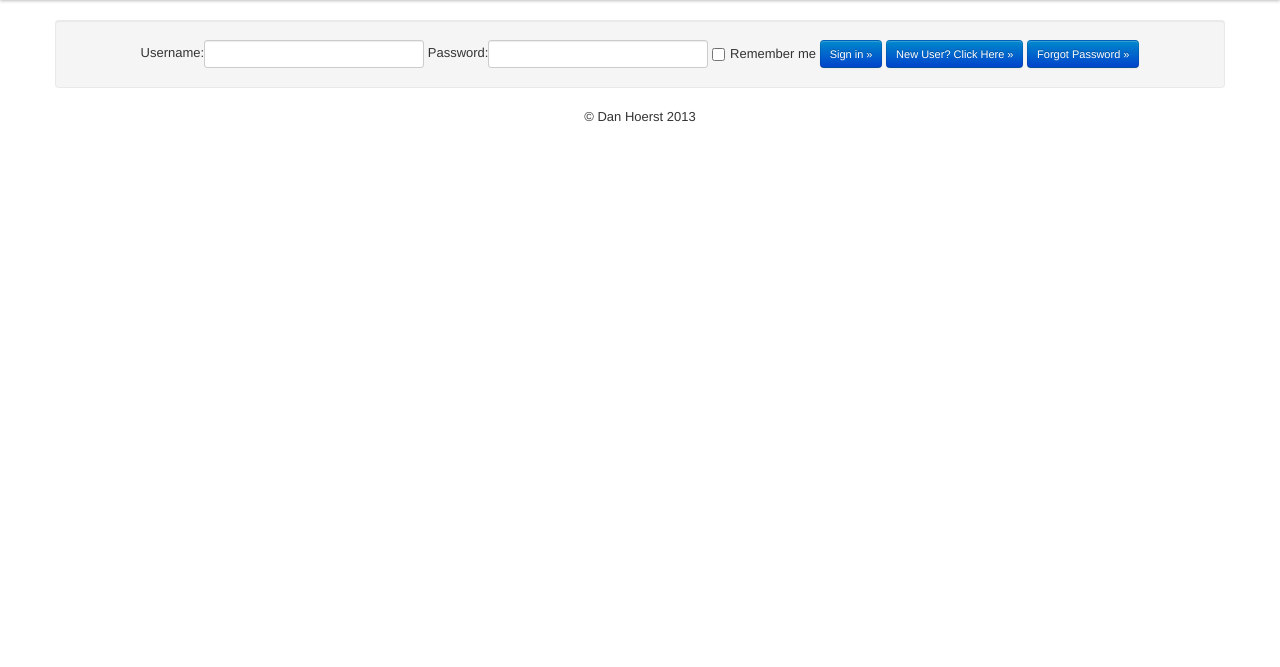
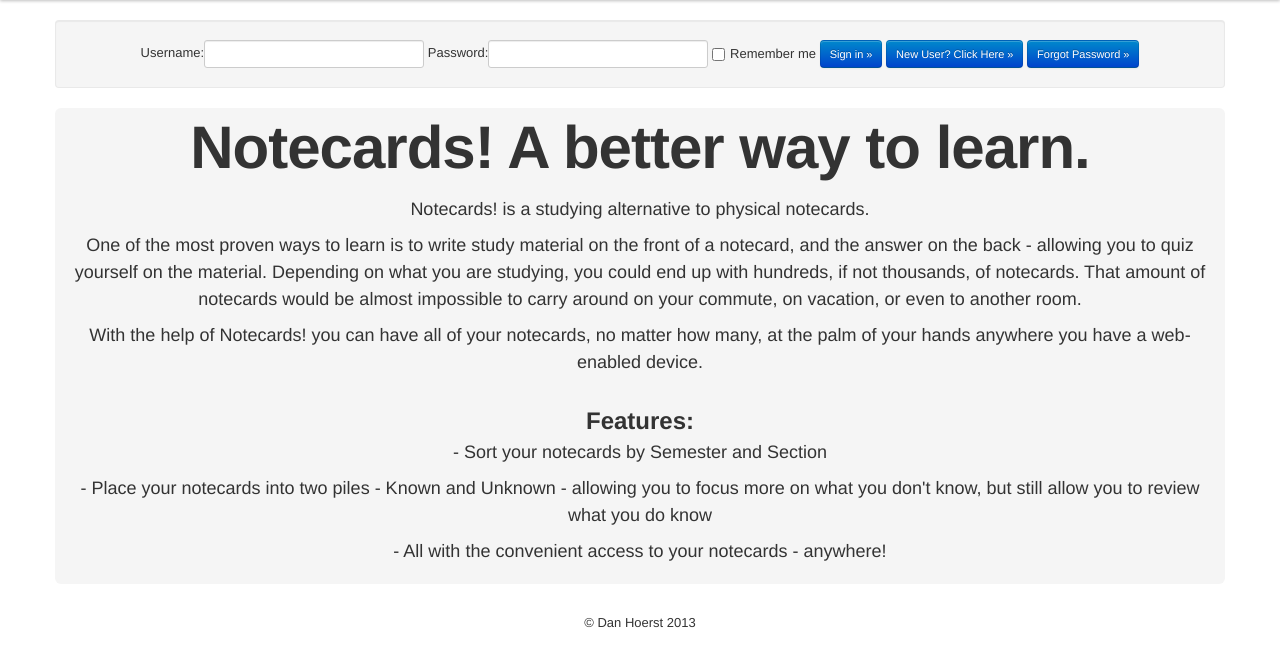
Before and after one commit to DanHoerst/notecard, a Django app: page /auth/login/ in a window 1280 px wide. Shown: the part 40-707 px from the top of the page. Run offline with Django 3.2, Linux system fonts and the light colour scheme; parts of the project's set-up code (start-up, migrations or seed data) failed here and were passed over; some libraries are stand-ins or nearby versions.

Commit message:
about added to login page

```diff
--- a/notecard/templates/base.html
+++ b/notecard/templates/base.html
@@ -56,7 +56,7 @@
     </div>
 </div>
 
-<div class="container">
+<div class="container" id="main">
     {% block content %}
     {% endblock %}
 </div> <!-- /container -->
--- a/notecard/templates/registration/login.html
+++ b/notecard/templates/registration/login.html
@@ -13,6 +13,18 @@
     <button type="submit" class="btn btn-primary btn-small" formaction="{% url registration.views.UserRegistration %}" formmethod="get">New User? Click Here &raquo;</button>
     <button type="submit" class="btn btn-primary btn-small" formaction="{% url registration.views.PasswordReset %}" formmethod="get">Forgot Password &raquo;</button>
 </form>
+    <div class="hero-unit">
+        <h1>Notecards! A better way to learn.</h1><br>
+        <p>Notecards! is a studying alternative to physical notecards.</p>
+        <p>One of the most proven ways to learn is to write study material on the front of a notecard, and the answer on the back - allowing you to quiz yourself on the material.
+            Depending on what you are studying, you could end up with hundreds, if not thousands, of notecards. That amount of notecards would be almost impossible to carry around on your commute,
+            on vacation, or even to another room.</p>
+        <p>With the help of Notecards! you can have all of your notecards, no matter how many, at the palm of your hands anywhere you have a web-enabled device.</p><br>
+        <h2>Features:</h2>
+        <p> - Sort your notecards by Semester and Section</p>
+        <p> - Place your notecards into two piles - Known and Unknown - allowing you to focus more on what you don't know, but still allow you to review what you do know</p>
+        <p> - All with the convenient access to your notecards - anywhere!</p>
+    </div>
     <footer>
         <p>&copy; Dan Hoerst 2013</p>
     </footer>
```
Also changed, not shown: notecard/templates/static/assets/css/bootstrap.css, notecard/templates/static/assets/img/background.jpg.
